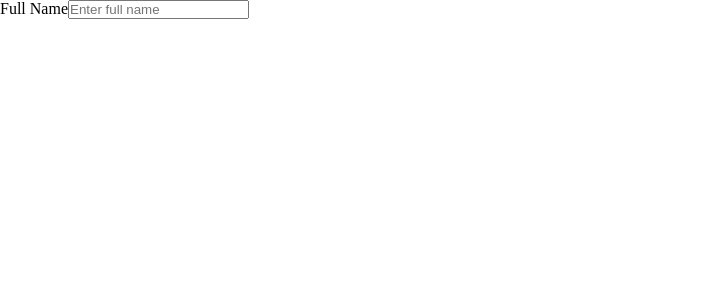
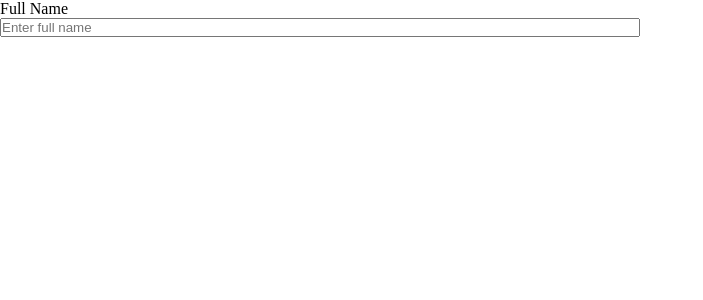
Before and after one commit to Kummirai/resume, a React (Vite) app in the folder cv application/: page / in a window 1280 px wide. Shown: the top 300 px of the page, without its empty margins (0-703 px from the left). Built offline with nearby package versions, Linux system fonts and the light colour scheme.

Commit message:
Add input basic styling

```diff
--- a/cv application/src/components/Input.jsx
+++ b/cv application/src/components/Input.jsx
@@ -1,4 +1,3 @@
-// eslint-disable-next-line react/prop-types
 import Label from "./Label";
 
 // eslint-disable-next-line react/prop-types
--- a/cv application/src/index.css
+++ b/cv application/src/index.css
@@ -5,3 +5,9 @@
   margin: 0;
   box-sizing: border-box;
 }
+
+.input-field {
+  display: flex;
+  flex-direction: column;
+  width: 50%;
+}
```
